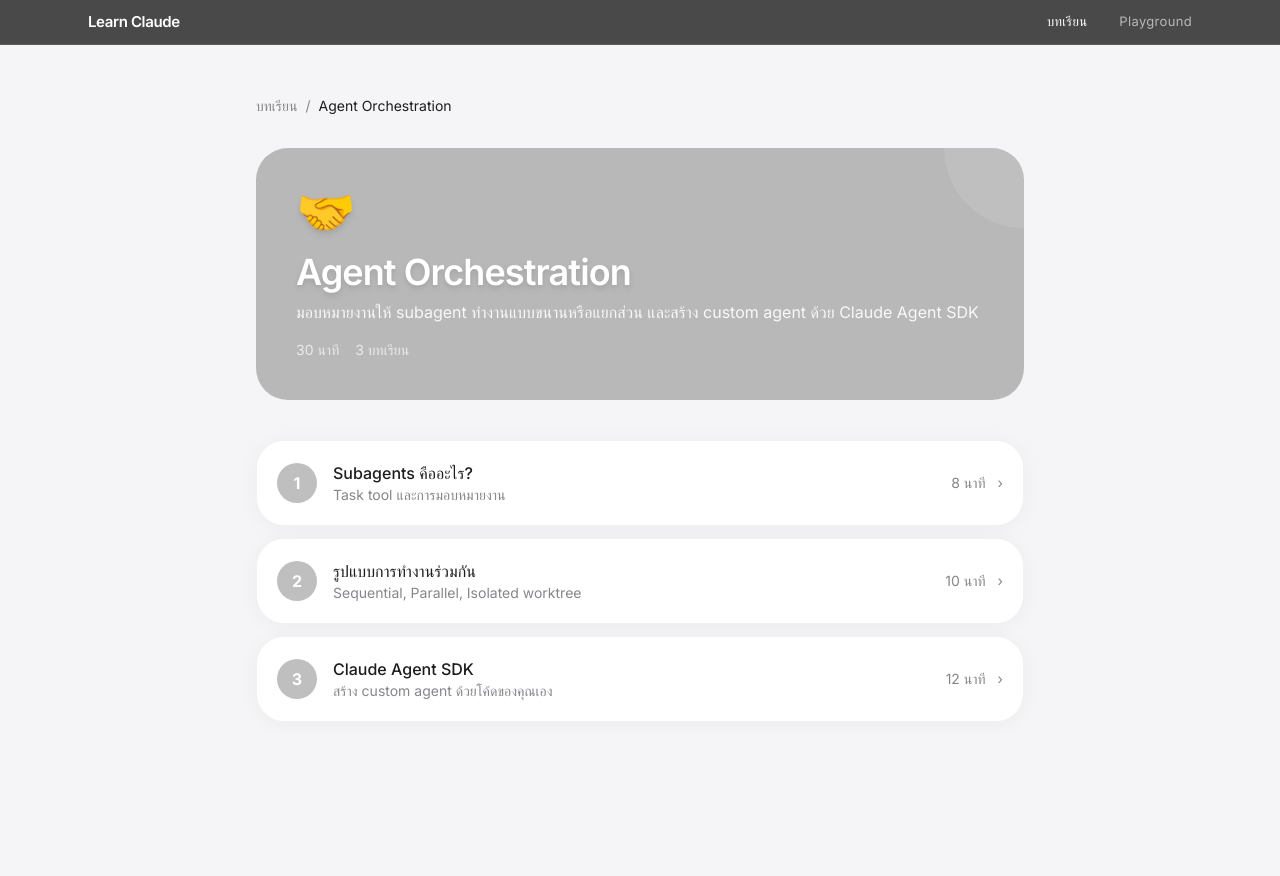
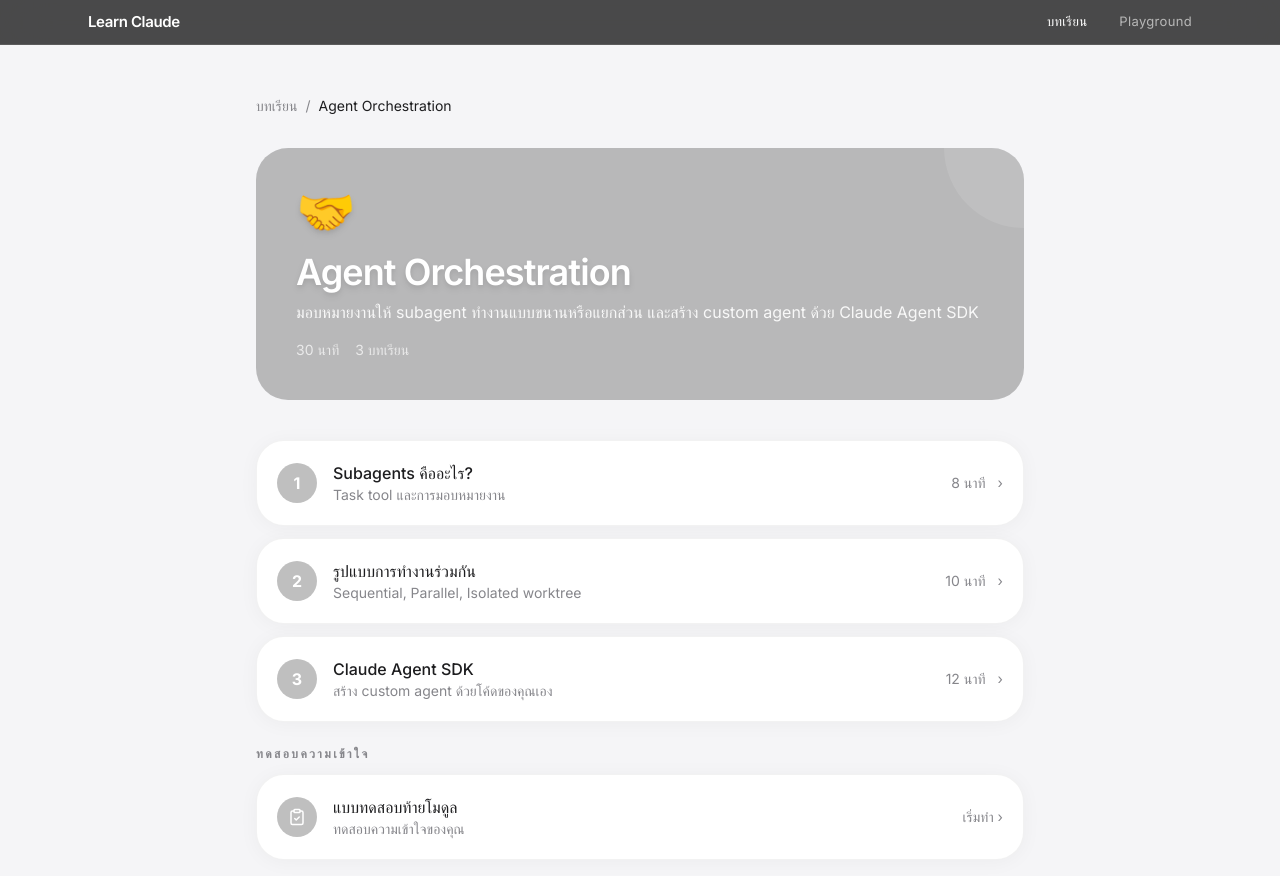
Before and after one commit to Panyapron/tutorial-claude, a Next.js app: page /learn/agents in a window 1280 px wide. Shown: the top 876 px of the page. Before the commit the page ends 818 px from the top, so only its background shows below. Built offline with nearby package versions, Linux system fonts and the light colour scheme.

Commit message:
Add quiz CTA to module detail page

```diff
--- a/src/app/learn/[module]/page.tsx
+++ b/src/app/learn/[module]/page.tsx
@@ -1,6 +1,7 @@
 import { modules } from "@/lib/modules";
 import { notFound } from "next/navigation";
 import Link from "next/link";
+import QuizStatus from "@/components/QuizStatus";
 
 interface Props {
   params: Promise<{ module: string }>;
@@ -61,6 +62,12 @@
             </Link>
           ))}
         </div>
+
+        {/* Quiz CTA */}
+        <div className="mt-6">
+          <p className="apple-eyebrow text-apple-gray mb-3">ทดสอบความเข้าใจ</p>
+          <QuizStatus moduleId={module.id} gradient={module.gradient} />
+        </div>
       </div>
     </main>
   );
```
